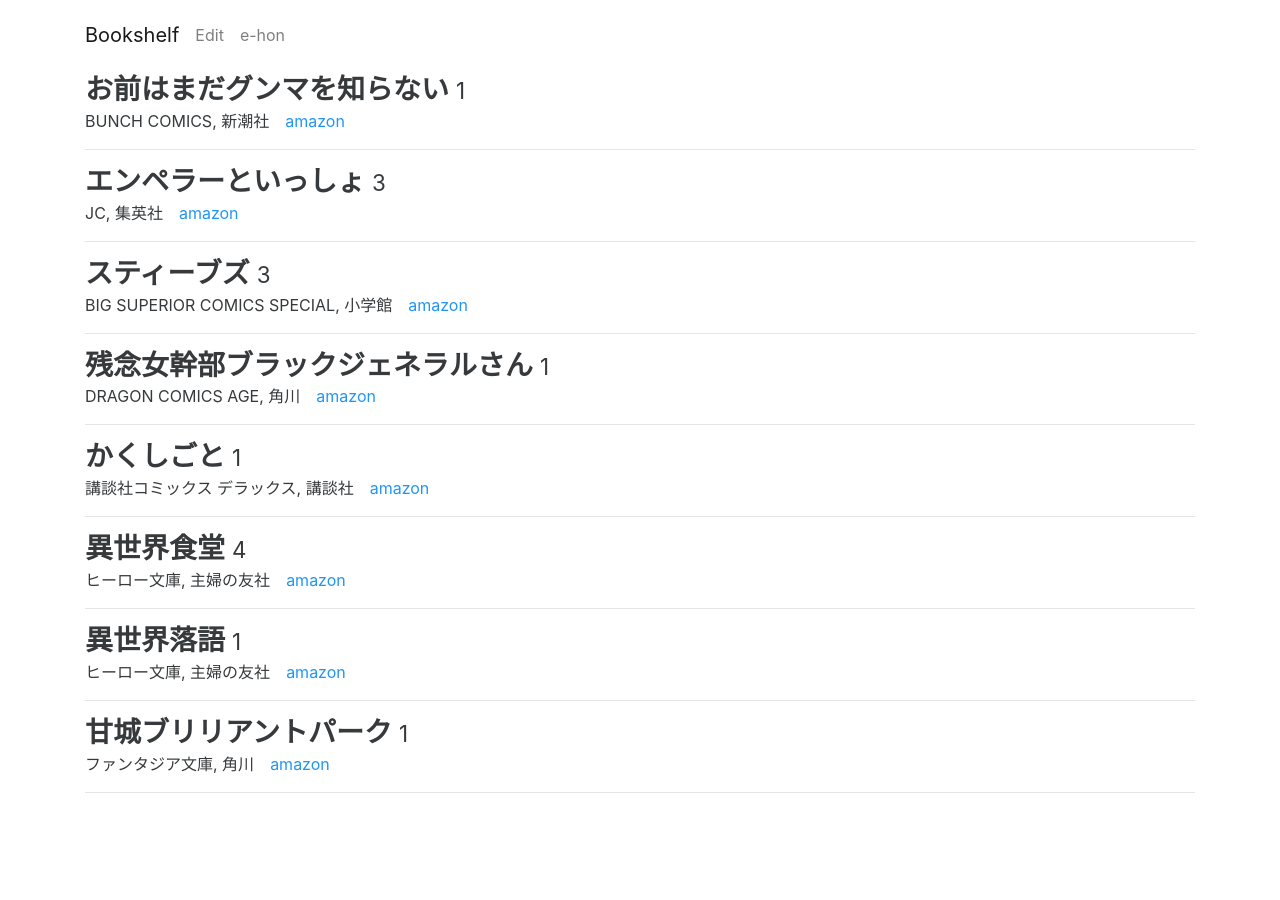
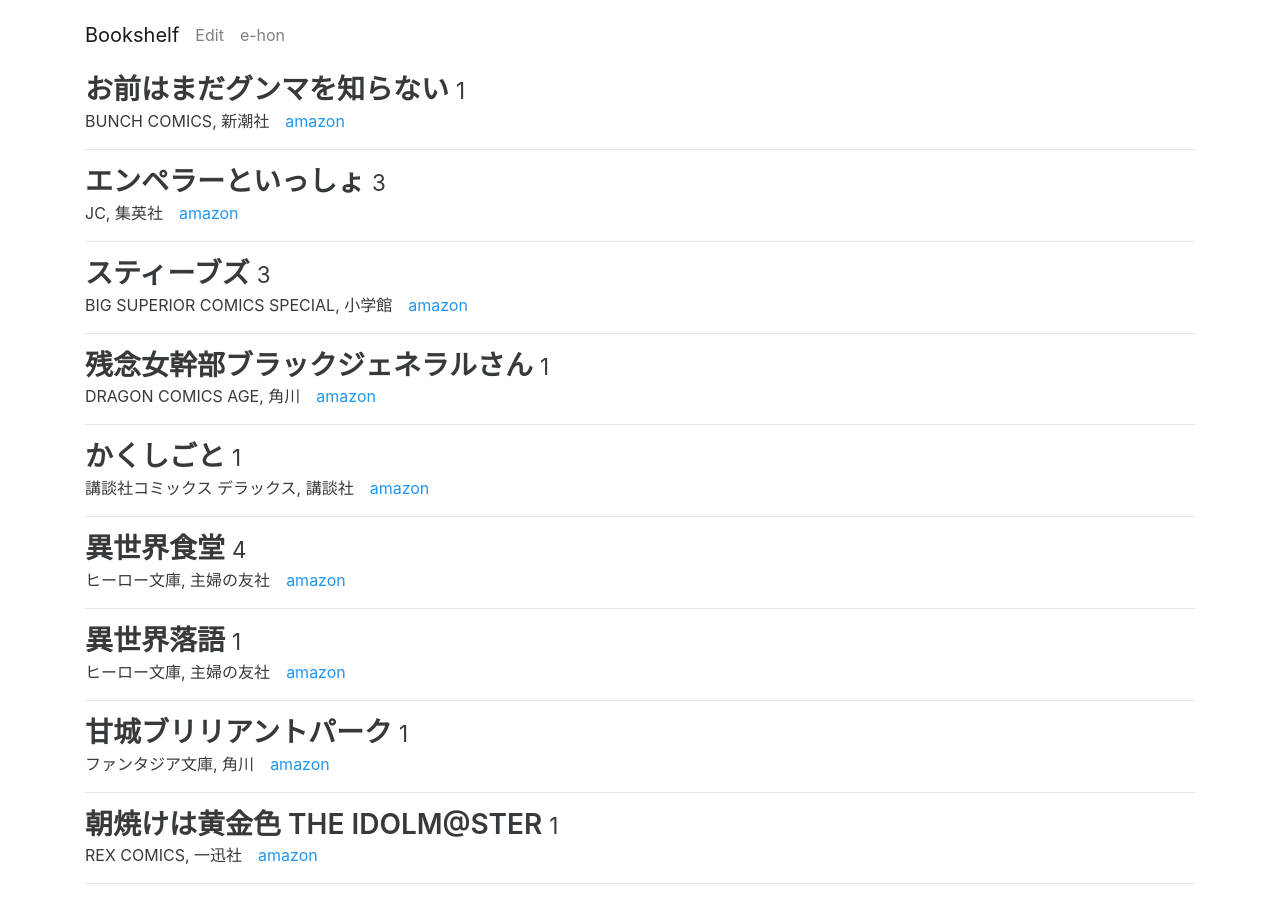
Before and after one commit to NKMR6194/bookshelf, a Jekyll site: the page built from index.html, in a window 1280 px wide and 900 px high, scrolled down 3558 px. Built offline with Jekyll 4.4.1, drawn with Linux system fonts in a browser that asks for light colours; nearby versions of some CDN libraries; before the commit the page ends 4367 px from its top, so only the background shows below that.

Commit message:
Update books.yml

```diff
--- a/_data/books.yml
+++ b/_data/books.yml
@@ -241,3 +241,8 @@
   label: ファンタジア文庫
   publisher: 角川
   havings: 1
+
+- title: 朝焼けは黄金色 THE IDOLM@STER
+  label: REX COMICS
+  publisher: 一迅社
+  havings: 1
```
